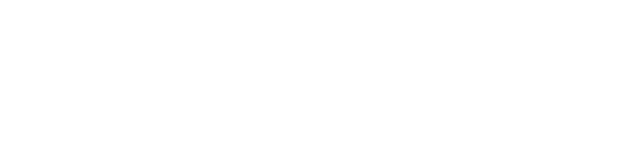
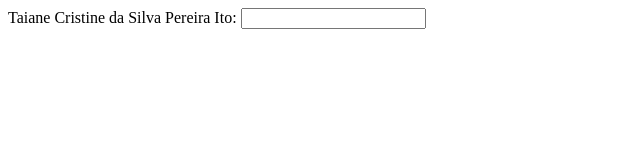
Before and after one commit to taianecristine/projeto-2, a plain HTML site: page index.html in a window 1280 px wide. Shown: the whole page, without its empty margins (0-640 px from the left). Drawn offline with Linux system fonts and the light colour scheme.

Commit message:
Update index.html

```diff
--- a/index.html
+++ b/index.html
@@ -1,7 +1,13 @@
-<html>
-  <head>
-  </head>
-  <body>
-    <main>
-      <form>
-        <label for="
+  <!DOCTYPE html>
+  <html lang="pt-br">
+    <head>
+    </head>
+    <body>
+      <main>
+        <form>
+          <label for="Taiane Ito">Taiane Cristine da Silva Pereira Ito:</label>
+          <input tyle="text"id="Taiane">
+        </fora>
+      </ main>
+    </body>
+  </html>
```
